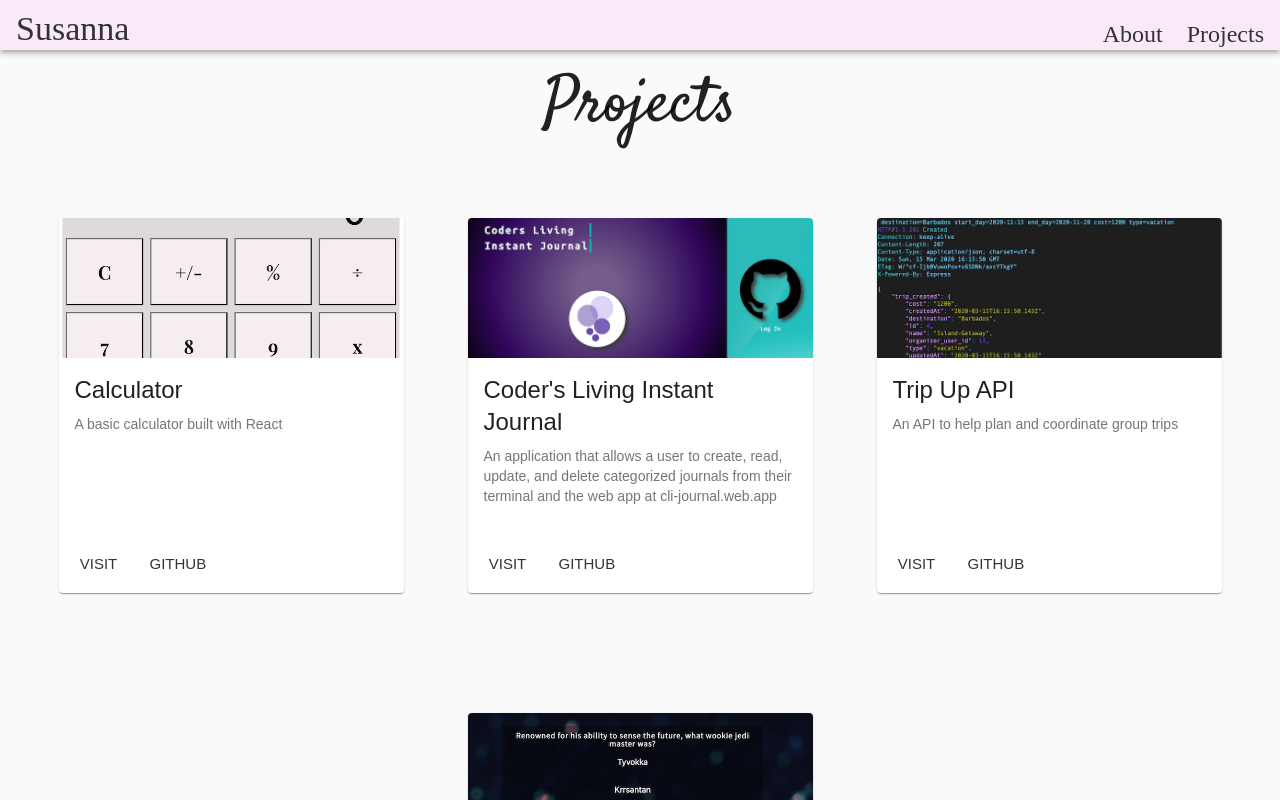
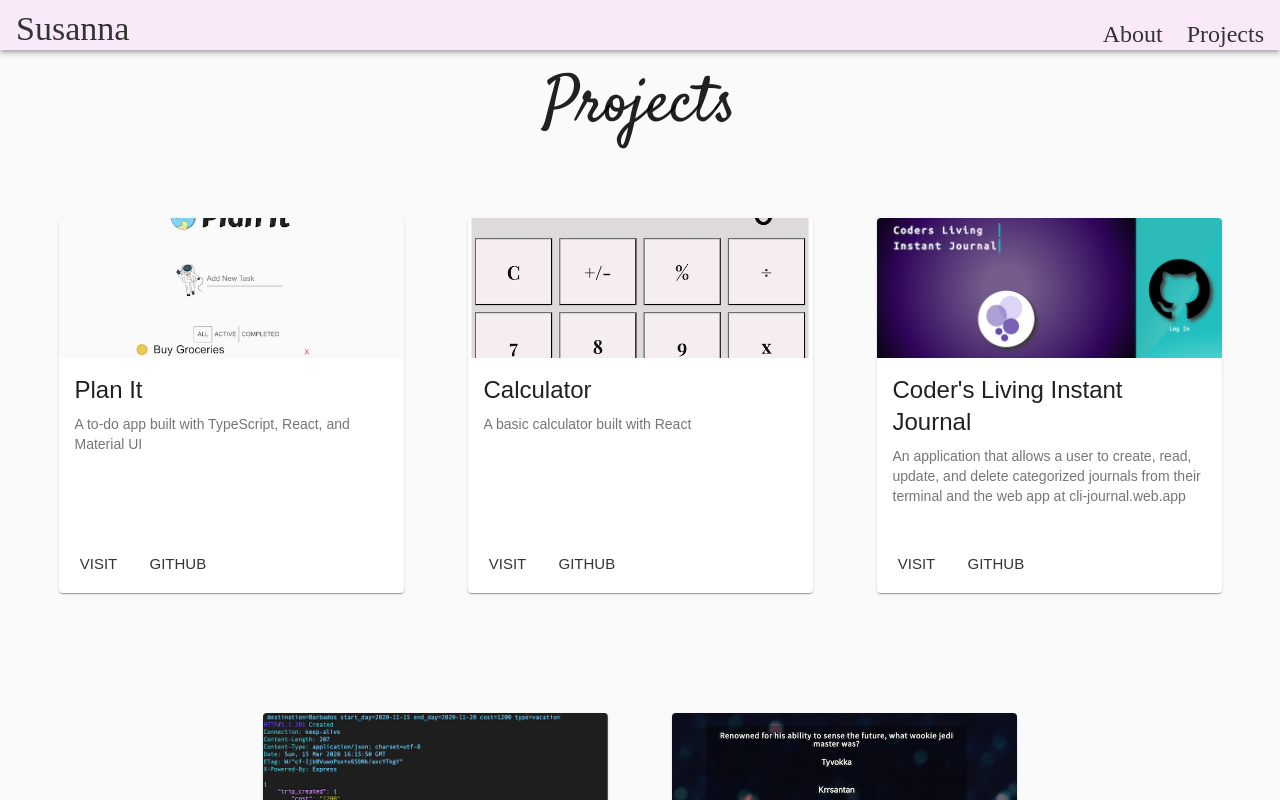
Before and after one commit to slakeyj/portfolio-react, a React (Create React App) app: page /projects in a window 1280 px wide. Shown: the top 800 px of the page. Built offline with nearby package versions, Linux system fonts and the light colour scheme; a web font is replaced by a local one.

Commit message:
added Plan It to projects page

```diff
--- a/src/components/Footer/Footer.jsx
+++ b/src/components/Footer/Footer.jsx
@@ -5,16 +5,16 @@ const useStyles = makeStyles({
   footerStyles: {
     height: '6em',
     marginTop: '12em',
-    textAlign: 'center'
-  }
-})
+    textAlign: 'center',
+  },
+});
 
 const Footer = () => {
   const classes = useStyles();
 
   return (
-    <footer className={classes.footerStyles}>&copy;2020 Susanna Lakey</footer>
-  )
-}
+    <footer className={classes.footerStyles}>&copy;2021 Susanna Lakey</footer>
+  );
+};
 
 export default Footer;
--- a/src/components/Projects/Projects.jsx
+++ b/src/components/Projects/Projects.jsx
@@ -6,6 +6,7 @@ import loginImage from './clij.png';
 import createTrip from './create-trip.png';
 import trivia from './trivia.png';
 import calculator from './calculator.png';
+import planIt from './plan-it.png';
 
 const Projects = () => {
   return (
@@ -16,6 +17,15 @@ const Projects = () => {
         </Grid>
       </Grid>
       <Grid container direction='row' spacing={8} justify='center'>
+        {/* Plan It */}
+        <Grid item>
+          <ProjectCard
+            title='Plan It'
+            image={planIt}
+            description='A to-do app built with TypeScript, React, and Material UI'
+            githubHref='https://github.com/slakeyj/to-do-typescript'
+          />
+        </Grid>
         {/* Calculator */}
         <Grid item>
           <ProjectCard
```
Also changed, not shown: src/components/Projects/plan-it.png (added).
